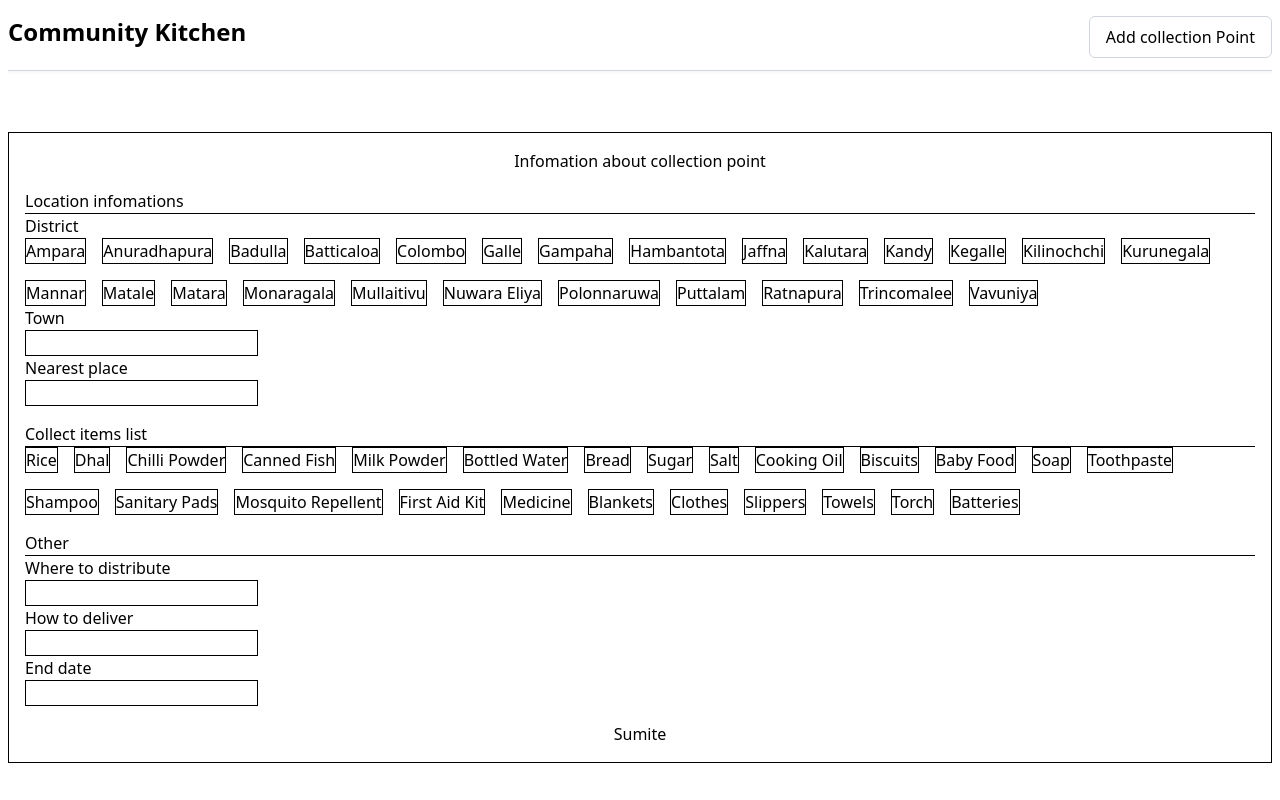
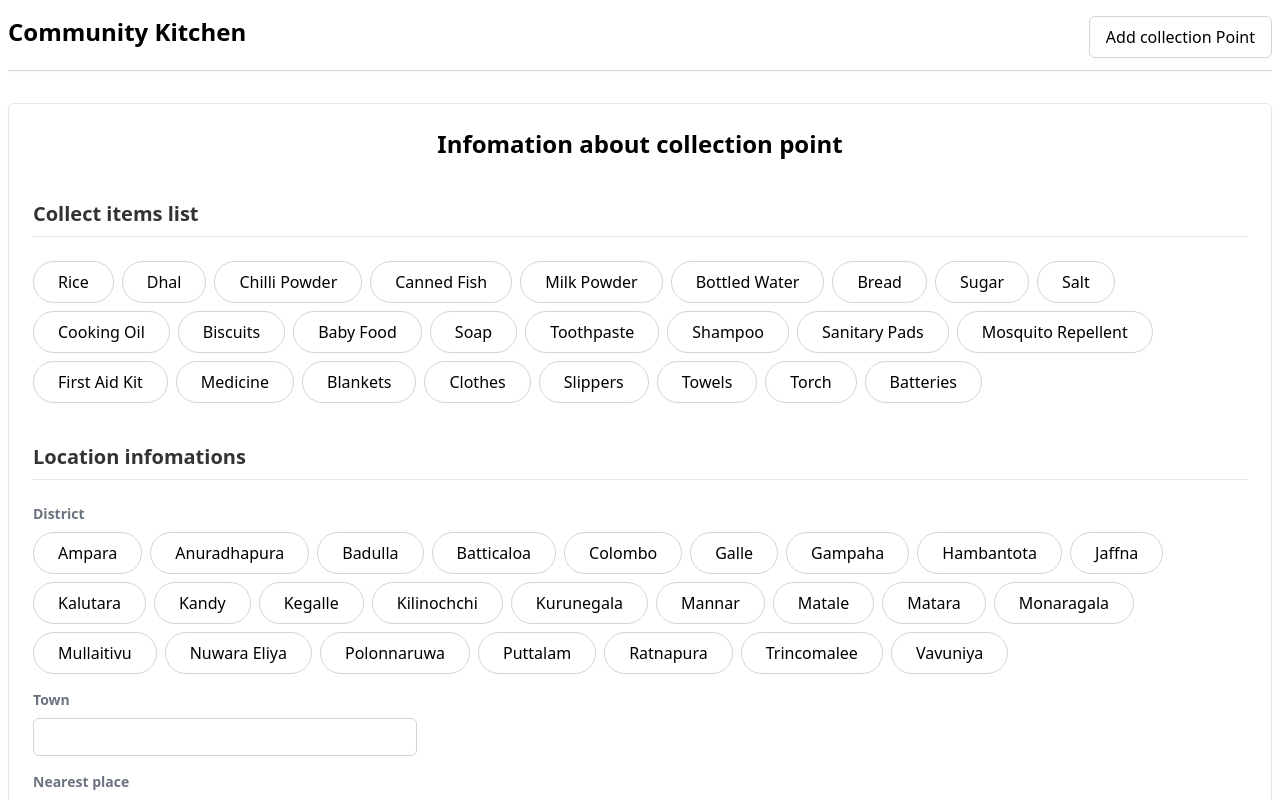
Before and after one commit to GayashanGamage/community-help, a Nuxt app in the folder frontend/: page /collection/add/infomations in a window 1280 px wide. Shown: the top 800 px of the page. Built offline with nearby package versions, Linux system fonts and the light colour scheme.

Commit message:
modify locaion UIs

```diff
--- a/frontend/app/assets/css/main.css
+++ /dev/null
@@ -1 +0,0 @@
-@import "tailwindcss";
--- /dev/null
+++ b/frontend/app/assets/css/tailwind.css
@@ -0,0 +1,46 @@
+/* @import "tailwindcss"; */
+@tailwind base;
+@tailwind components;
+@tailwind utilities;
+
+
+/* card section------------------------------------------- */
+.card-outline-one {
+  @apply border border-gray-200 p-6 rounded-md shadow-sm
+}
+
+
+/* input section------------------------------------------- */
+.input-one {
+  @apply border border-gray-300 py-1 px-6 rounded-md text-lg focus:outline-none
+}
+.input-two {
+  /* this is ony used for the OPT section */
+  @apply border border-gray-300 py-2 px-3 rounded-md text-lg focus:outline-none text-center
+}
+
+.input-one-container{
+  @apply flex flex-col gap-2 w-96
+}
+
+.input-label-one {
+  @apply text-sm font-semibold text-gray-500
+}
+
+.input-btn-selection {
+  @apply border border-gray-300 py-2 px-6 rounded-full
+}
+
+/* title section------------------------------------------- */
+.title-three{
+  @apply font-black text-2xl
+}
+.title-four{
+  @apply font-black text-xl text-black/80
+}
+
+
+/* button section------------------------------------------- */
+.btn-three {
+  @apply bg-black text-white py-2 rounded-md border hover:bg-black/80
+}
--- a/frontend/app/components/menubar.vue
+++ b/frontend/app/components/menubar.vue
@@ -1,6 +1,6 @@
 <template>
-    <div class="flex flex-col gap-3 w-7xl h-auto py-4 px-2 mx-auto">
-        <div class="flex flex-row justify-between ">
+    <div class="flex flex-col gap-3 max-w-7xl w-full h-auto py-4 px-2 mx-auto">
+        <div class="flex flex-row justify-between">
             <h1 class="font-black text-2xl" @click="router.push('/')">Community Kitchen</h1>
             <button class="border py-2 px-4 rounded-md border-gray-300 hover:bg-black hover:text-white hover:border-black" @click="direct">Add collection Point</button>
         </div>
--- a/frontend/app/pages/collection/add/index.vue
+++ b/frontend/app/pages/collection/add/index.vue
@@ -2,24 +2,23 @@
     <div class="">
         <Menubar></Menubar>
         <div class="flex flex-col justify-center items-center gap-12 w-7xl h-[90vh] py-4 px-2 mx-auto">
-            <div class="border flex flex-col gap-4 p-4">
-                <h4 class="text-center">Add collection point</h4>
-                <div class="flex flex-col">
+            <div class="card-outline-one flex flex-col gap-8 w-96">
+                <h4 class="title-three text-center">Add collection point</h4>
+                <div class="flex flex-col gap-6">
                     <div class="flex flex-col gap-2">
-                        <label for="name">First Name</label>
-                        <input id="name" type="text" class="border" placeholder="Nimesh waduge">
+                        <label for="name" class="input-label-one">First Name</label>
+                        <input id="name" type="text" class="input-one" placeholder="Nimesh waduge" spellcheck="false">
                     </div>
                     <div class="flex flex-col gap-2">
-                        <label for="name">Mobile number</label>
-                        <input type="text" class="border" placeholder="071 000 0000">
+                        <label for="name" class="input-label-one">Mobile number</label>
+                        <input type="text" class="input-one" placeholder="071 000 0000">
                     </div>
                 </div>
-                <button class="border" @click="router.push('/collection/add/otp')">Vefiry Mobile Number</button>
+                <button class="btn-three" @click="router.push('/collection/add/otp')">Vefiry Mobile Number</button>
             </div>
         </div>
     </div>
 </template>
-
 <script setup>
 const router = useRouter()
 </script>
--- a/frontend/app/pages/collection/add/infomations.vue
+++ b/frontend/app/pages/collection/add/infomations.vue
@@ -1,69 +1,69 @@
 <template>
     <div class="">
         <Menubar></Menubar>
-        <div class="flex flex-col justify-center items-center gap-12 w-7xl h-[90vh] py-4 px-2 mx-auto">
-            <div class="border flex flex-col gap-4 p-4">
-                <h1 class="text-center">Infomation about collection point</h1>
+        <div class="flex flex-col justify-center items-center gap-12 w-7xl h-auto py-4 px-2 mx-auto">
+            <div class="card-outline-one max-w-7xl flex flex-col gap-10">
+                <h1 class="title-three text-center">Infomation about collection point</h1>
+
+                <!-- collect item infomations -->
+                <div class="flex flex-col gap-6">
+                    <div class="flex flex-col gap-2">
+                        <h3 class="title-four">Collect items list</h3>
+                        <hr class="">
+                    </div>
+                    <div class="flex flex-row gap-2 flex-wrap">
+                        <p class="input-btn-selection" v-for="item in itemList" @click="addItems(item)">{{ item }}</p>
+                    </div>
+                </div>
 
                 <!-- location infomation -->
-                <div class="">
-                    <div class="">
-                        <h3 class="">Location infomations</h3>
+                <div class="flex flex-col gap-6">
+                    <div class="flex flex-col gap-2">
+                        <h3 class="title-four">Location infomations</h3>
                         <hr class="">
                     </div>
-                    <div class="">
-                        <div class="">
-                            <p class="">District</p>
-                            <div class="flex flex-row gap-4 flex-wrap">
-                                <p class="border" v-for="item in collectionPoints.allDisctrict">{{ item.location }}</p>
+                    <div class="flex flex-col gap-4">
+                        <div class="flex flex-col gap-2">
+                            <p class="input-label-one">District</p>
+                            <div class="flex flex-row gap-2 flex-wrap">
+                                <p class="input-btn-selection" v-for="item in collectionPoints.allDisctrict">{{ item.location }}</p>
                             </div>
                         </div>
-                        <div class="">
-                            <p class="">Town</p>
-                            <input type="text" class="border">
+                        <div class="input-one-container">
+                            <p class="input-label-one">Town</p>
+                            <input type="text" class="input-one">
                         </div>
-                        <div class="">
-                            <p class="">Nearest place</p>
-                            <input type="text" class="border">
+                        <div class="input-one-container">
+                            <p class="input-label-one">Nearest place</p>
+                            <input type="text" class="input-one">
                         </div>
                     </div>
                 </div>
 
-                <!-- collect item infomations -->
-                <div class="">
-                    <div class="">
-                        <h3 class="">Collect items list</h3>
+                <!-- other infomation -->
+                <div class="flex flex-col gap-6">
+                    <div class="flex flex-col gap-2">
+                        <h3 class="title-four">Other</h3>
                         <hr class="">
                     </div>
-                    <div class="flex flex-row gap-4 flex-wrap">
-                        <p class="border" v-for="item in itemList">{{ item }}</p>
-                    </div>
-                </div>
-
-                <!-- other infomation -->
-                <div class="">
-                    <div class="">
-                        <h3 class="">Other</h3>
-                        <hr class="">
-                    </div>
-                    <div class="">
-                        <div class="">
-                            <p class="">Where to distribute</p>
-                            <input type="text" class="border">
+                    <div class="flex flex-col gap-4">
+                        <div class="input-one-container">
+                            <p class="input-label-one">Where to distribute</p>
+                            <input type="text" class="input-one">
                         </div>
-                        <div class="">
-                            <p class="">How to deliver</p>
-                            <input type="text" class="border">
+                        <div class="input-one-container">
+                            <p class="input-label-one">How to deliver</p>
+                            <input type="text" class="input-one">
                         </div>
-                        <div class="">
-                            <p class="">End date</p>
-                            <input type="text" class="border">
+                        <div class="input-one-container">
+                            <p class="input-label-one">End date</p>
+                            <input type="date" class="input-one">
                         </div>
                     </div>
                 </div>
 
                 <!-- action button -->
-                <button class="">Sumite</button>
+                <button class="btn-three w-full">Sumite</button>
             </div>
         </div>
     </div>
@@ -101,4 +101,10 @@ const itemList = ref([
     'Torch',
     'Batteries'
 ])
+
+const addItems = (i) => {
+    console.log(i)
+    collectionPoints.value.collectItems.push(i)
+}
+
 </script>
--- a/frontend/app/pages/collection/add/otp.vue
+++ b/frontend/app/pages/collection/add/otp.vue
@@ -2,15 +2,15 @@
     <div class="">
         <Menubar></Menubar>
         <div class="flex flex-col justify-center items-center gap-12 w-7xl h-[90vh] py-4 px-2 mx-auto">
-            <div class="border flex flex-col gap-4 p-4">
-                <h4 class="text-center">Check your messages</h4>
-                <div class="flex flex-row">
-                    <input type="text" class="border" maxlength="1" size="1">
-                    <input type="text" class="border" maxlength="1" size="1">
-                    <input type="text" class="border" maxlength="1" size="1">
-                    <input type="text" class="border" maxlength="1" size="1">
+            <div class="card-outline-one flex flex-col gap-7 w-96">
+                <h4 class="title-three text-center">Check your messages</h4>
+                <div class="flex flex-row justify-around">
+                    <input type="text" class="input-two" maxlength="1" size="1" ref="otpNumOne" @keyup="otpNumTwo.focus()">
+                    <input type="text" class="input-two" maxlength="1" size="1" ref="otpNumTwo" @keyup="otpNumThree.focus()">
+                    <input type="text" class="input-two" maxlength="1" size="1" ref="otpNumThree" @keyup="otpNumFour.focus()">
+                    <input type="text" class="input-two" maxlength="1" size="1" ref="otpNumFour">
                 </div>
-                <button class="border" @click="router.push('/collection/add/infomations')">Vefiry</button>
+                <button class="btn-three w-full" @click="router.push('/collection/add/infomations')">Vefiry</button>
             </div>
         </div>
     </div>
@@ -19,4 +19,9 @@
 <script setup>
 const router = useRouter()
 
+const otpNumOne = ref(null)
+const otpNumTwo = ref(null)
+const otpNumThree = ref(null)
+const otpNumFour = ref(null)
+
 </script>
--- a/frontend/app/pages/index.vue
+++ b/frontend/app/pages/index.vue
@@ -1,7 +1,7 @@
 <template>
     <div class="w-full h-screen relative">
         <Menubar></Menubar>
-        <div class="flex flex-col justify-center items-center gap-12 w-7xl h-[90vh] py-4 px-2 mx-auto">
+        <div class="flex flex-col justify-center items-center gap-12 max-w-7xl h-[90vh] py-4 px-2 mx-auto">
             <h1 class="font-black text-5xl">Help to victim of Ditwah cyclone</h1>
             <p class="font-thin text-2xl text-center">Help us provide meals to families devastated by the Ditva Cyclone in Sri Lanka. Your immediate donation delivers vital food and hope. Please give now. Every contribution saves lives.</p>
             <button class="border py-2 px-4 rounded-md bg-black text-white hover:bg-black/80 active:bg-black/70" @click="locationPopup = true">Find Collection point</button>
--- a/frontend/app/store/collectionpoint.js
+++ b/frontend/app/store/collectionpoint.js
@@ -27,5 +27,13 @@ export const useCollectionPointStore = defineStore('collectionpoint', () => {
         { location: 'Vavuniya', value: 'vavuniya' }
     ])
 
-  return { allDisctrict  }
+    const collectItems = ref([])
+    const district = ref(null)
+    const town = ref(null)
+    const nearestPlace = ref(null)
+    const distributedTo = ref(null)
+    const deliveryMethod = ref(null)
+    const endDate = ref(null)
+
+  return { allDisctrict, collectItems, district, town, nearestPlace, distributedTo, deliveryMethod, endDate }
 })
--- a/frontend/package.json
+++ b/frontend/package.json
@@ -12,12 +12,13 @@
   "dependencies": {
     "@nuxt/icon": "^2.1.0",
     "@pinia/nuxt": "^0.11.3",
-    "@tailwindcss/vite": "^4.1.17",
     "nuxt": "^4.2.1",
     "nuxt-icon": "^1.0.0-beta.7",
     "pinia": "^3.0.4",
-    "tailwindcss": "^4.1.17",
     "vue": "^3.5.25",
     "vue-router": "^4.6.3"
+  },
+  "devDependencies": {
+    "@nuxtjs/tailwindcss": "^6.14.0"
   }
 }
```
Also changed, not shown: frontend/nuxt.config.ts (+11 -10 lines), 1 other file (tests, documents, lock files or other folders).
